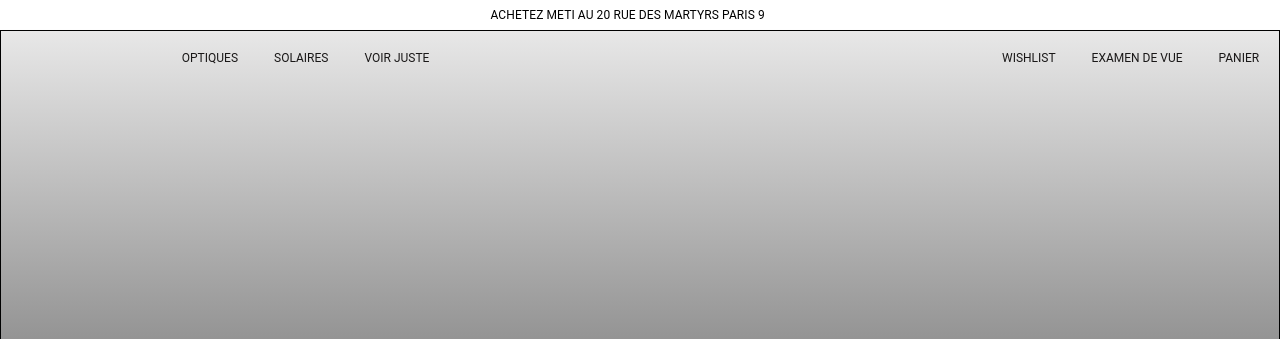
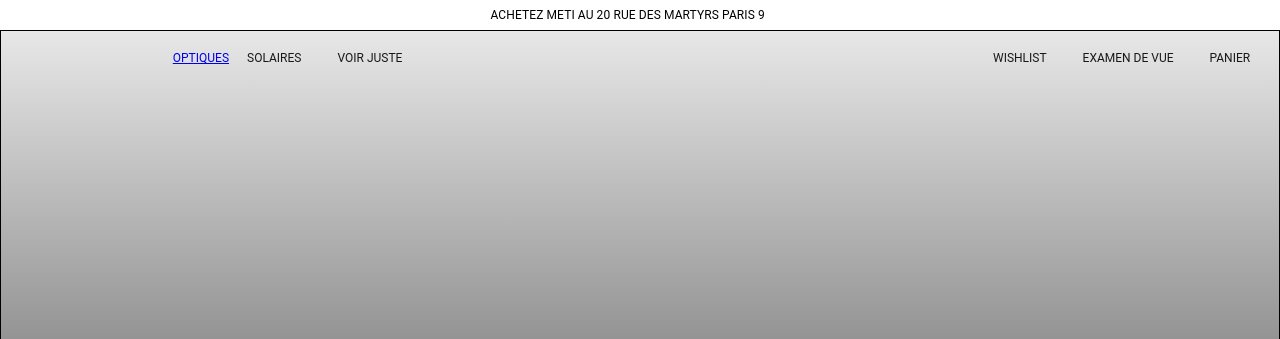
Before and after one commit to nineuito/web-site-practic2, a plain HTML site: page index.html in a window 1280 px wide. Shown: the top 339 px of the page. Drawn offline with Linux system fonts and the light colour scheme.

Commit message:
revision

```diff
--- a/index.html
+++ b/index.html
@@ -17,7 +17,7 @@
     <section class="page-first">
       <div class="header-conteiner">
         <span class="header-conteiner-block-first">
-          <p>Optiques</p>
+          <a href="https:google.com" target="_blank">Optiques</a>
           <p>Solaires</p>
           <p>Voir Juste</p>
         </span>
@@ -36,8 +36,7 @@
     <section class="page-second">
       <div class="topic-page-second">
         <h1 class="text-title-page-second">
-          Meti démocratise l'optique haut de gamme. Nous sommes créateurs et
-          opticiens.
+          Meti démocratise l'optique haut de gamme. Nous sommes créateurs et opticiens.
         </h1>
       </div>
       <div class="content-page-second">
```
